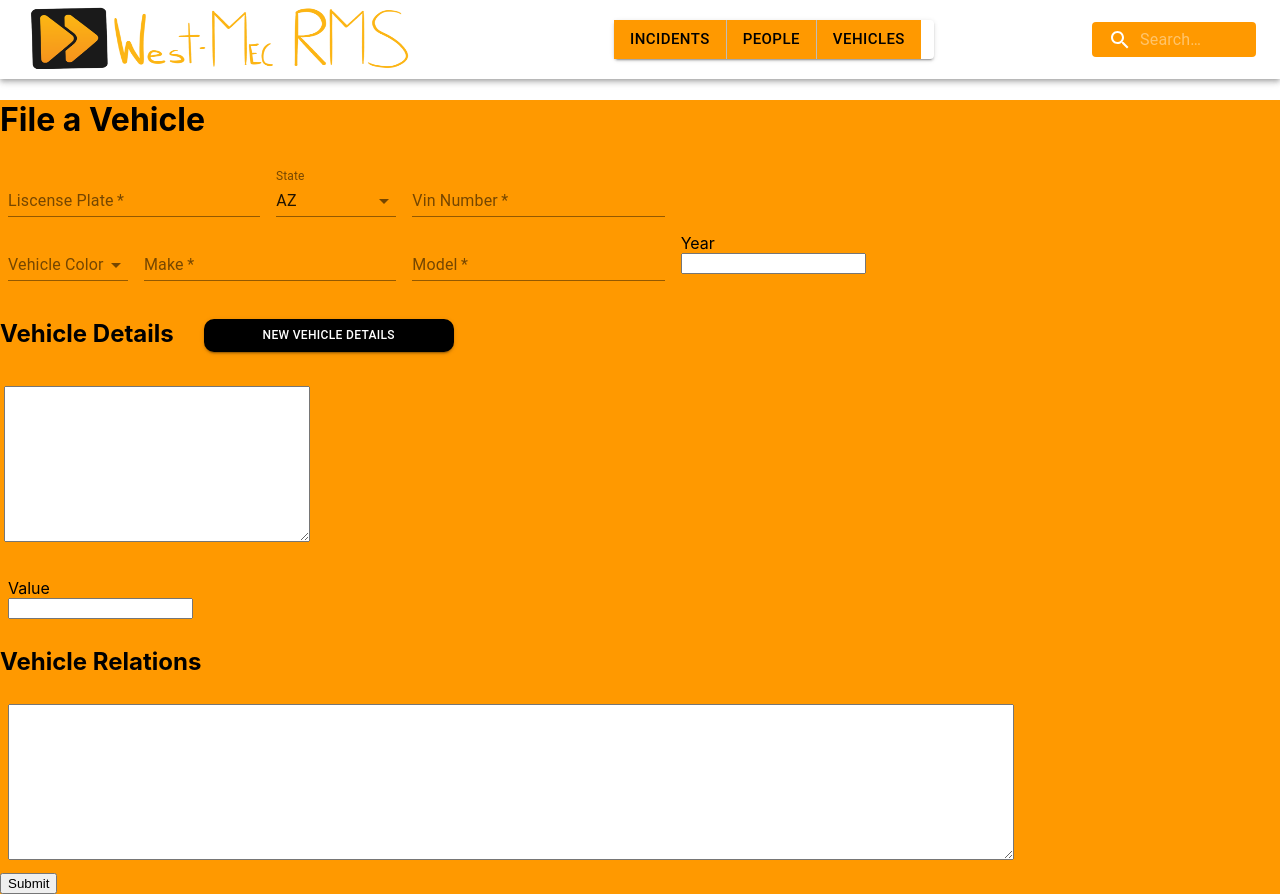
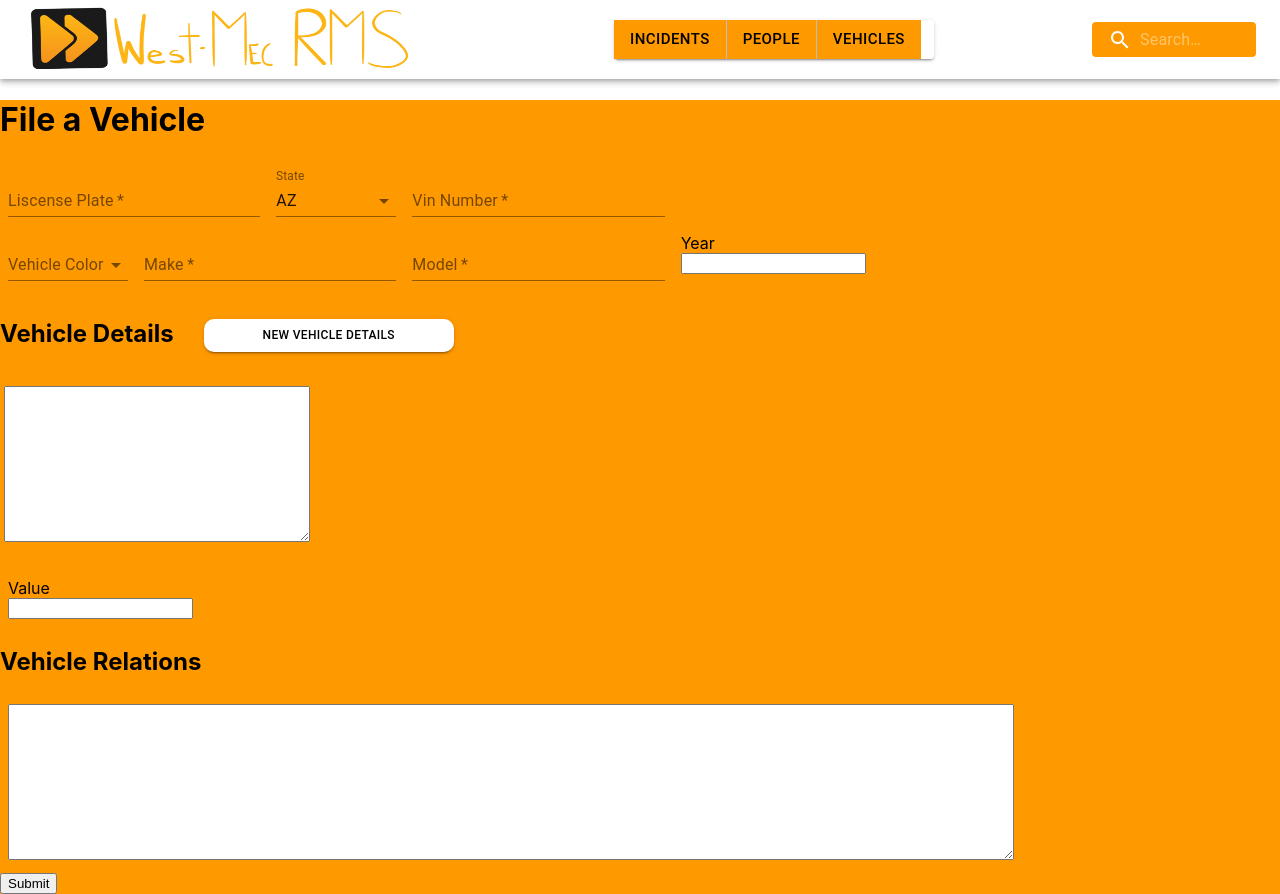
Before and after one commit to zhatch5201/rms-home, a React (Create React App) app: page /vehicles/add_vehicle in a window 1280 px wide. Built offline with nearby package versions, Linux system fonts and the light colour scheme.

Commit message:
More styling

```diff
--- a/src/Components/incident_form.js
+++ b/src/Components/incident_form.js
@@ -38,8 +38,14 @@ const useStyles = makeStyles((theme) => ({
     marginTop: theme.spacing(2),
   },
   button: {
-    backgroundColor: '#000',
-    color: '#FFF',
+    color: '#000',
+      background: '#FFF',
+      borderRadius: '5px',
+      '&:hover': {
+         backgroundColor: 'grey',
+         color: '#FFF',
+         boxShadow: '2px 3px 5px -1px grey'
+      },
     padding: 10,
     //   width: 250,
     //   margin: 10,
--- a/src/Components/people_form.js
+++ b/src/Components/people_form.js
@@ -24,6 +24,7 @@ const useStyles = makeStyles((theme) => ({
             margin: theme.spacing(1),
             width: '25ch',
         },
+        backgroundColor: '#ff9900',
     },
     formControl: {
         margin: theme.spacing(1),
@@ -237,14 +238,6 @@ export default function FormPropsTextFields() {
                 <input type="file" accept="image/*" name="mugshot" id="mugshot" />
                 {/* ^^ working on uploading and displaying a mugshot */}
                 <br />
-                <FormControlLabel
-                    label="Gang Affiliation"
-                    control={<Checkbox checked={state.checkedA} onChange={handleChange} name="gang" />}
-                />
-                <FormControlLabel
-                    label="Hazardous"
-                    control={<Checkbox checked={state.checkedB} onChange={handleChange} name="hazard" />}
-                />
                 <TextareaAutosize
                     rowsMin={5}
                     id="filled-full-width"
@@ -260,6 +253,15 @@ export default function FormPropsTextFields() {
                     variant="filled"
                 />
                 <br />
+                <FormControlLabel
+                    label="Gang Affiliation"
+                    control={<Checkbox checked={state.checkedA} onChange={handleChange} name="gang" />}
+                />
+                <FormControlLabel
+                    label="Hazardous"
+                    control={<Checkbox checked={state.checkedB} onChange={handleChange} name="hazard" />}
+                />
+                <br />
                 <input type="submit" />
                 <br />
             </form>
--- a/src/Components/vehicle_form.js
+++ b/src/Components/vehicle_form.js
@@ -41,8 +41,14 @@ const useStyles = makeStyles((theme) => ({
     marginTop: theme.spacing(2),
   },
   button: {
-    backgroundColor: '#000',
-    color: '#FFF',
+    color: '#000',
+      background: '#FFF',
+      borderRadius: '5px',
+      '&:hover': {
+         backgroundColor: 'grey',
+         color: '#FFF',
+         boxShadow: '2px 3px 5px -1px grey'
+      },
     width: 250,
     margin: 10,
     marginLeft: 30,
--- a/src/Pages/landing_vehicle.js
+++ b/src/Pages/landing_vehicle.js
@@ -21,8 +21,8 @@ const styles = makeStyles({
       fontSize: '2em',
       borderRadius: '20px',
       '&:hover': {
-         backgroundColor: '#d17d00',
-         color: 'grey',
+         backgroundColor: 'grey',
+         color: '#FFF',
          boxShadow: '8px 12px 31px -10px grey'
       }
    }
```
